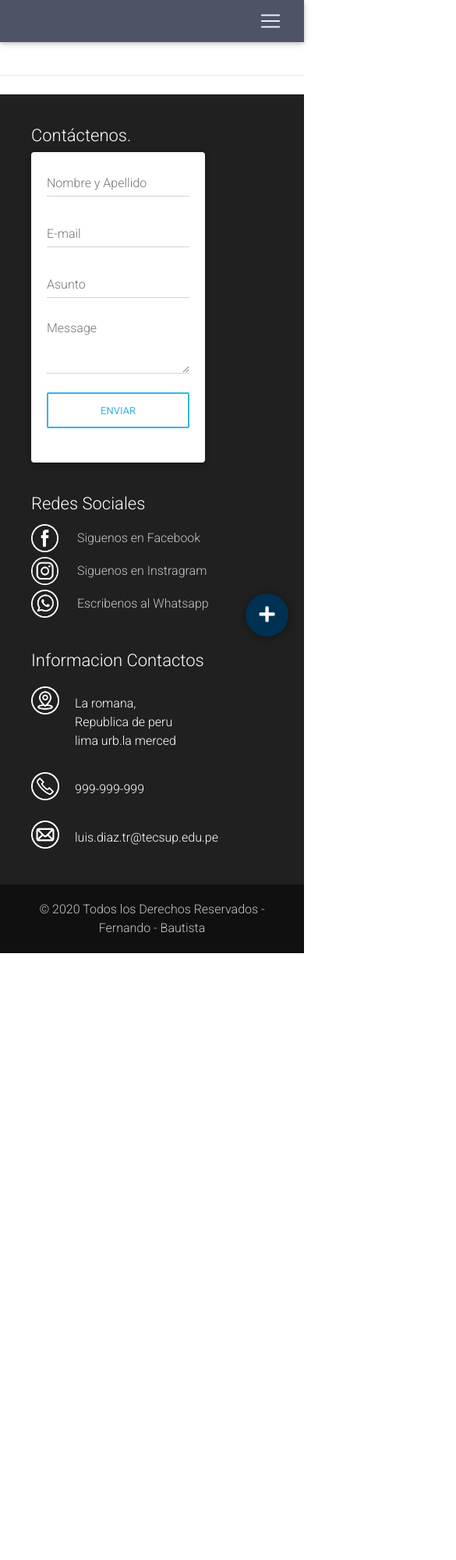
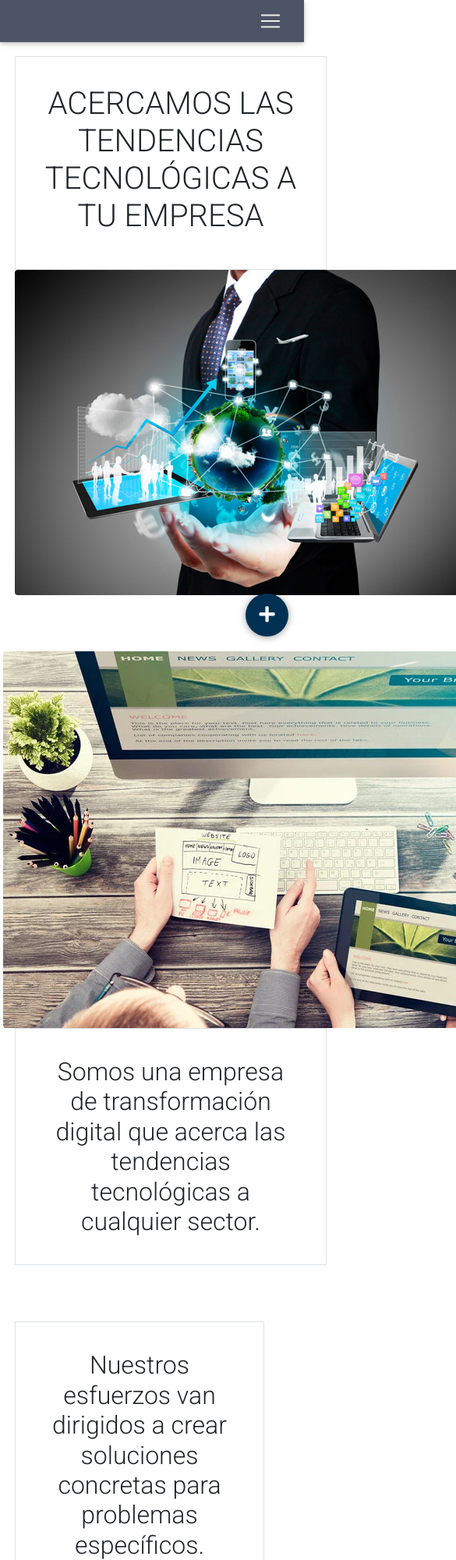
Before and after one commit to Elias-Bryan/practica1, a website: page public/index.html in a window 390 px wide. Shown: the top 2000 px of the page at 78% size, 585 px wide, since content can reach past the window. Before the commit the page ends 1222 px from the top, so only its background shows below. Drawn offline with nearby package versions, Linux system fonts and the light colour scheme.

Commit message:
Bienvenido

```diff
--- a/public/index.html
+++ b/public/index.html
@@ -20,7 +20,7 @@
 
   <!--<link  rel="icon"   href="static/img/logoweb/fenix.png" type="image/png" />-->
 </head>
-<body>
+<body class="bg.secundary">
   <nav class="navbar navbar-expand-md navbar-dark gris scrolling-nav fixed-top">
     <div class="container">
         <a class="navbar-brand" href="#">
@@ -58,6 +58,91 @@
     </div>
   </nav>
       <br/><br/><br/>
+
+  <div class="container text-center" >
+    <div class="row">
+
+      <div class="col-md-5">
+        <div class="card-section border round  p-3" style="width: 25rem;">
+            <div class="card-header-firt">
+
+                <div class="card-body">
+                    <h1 class="display">ACERCAMOS LAS TENDENCIAS TECNOLÓGICAS A TU EMPRESA</h1>
+
+                </div>
+            </div>
+        </div>
+    </div>
+    <div class="col-md-5 text-center">
+      <img  class=" img-ts rounded mx-auto d-block" src="img/wellcome.jpg" alt="welcome">
+    </div>
+  </div>
+  </div>
+  <br><br><br>
+  <div class="container text-center" >
+    <div class="row">
+      <div class="col-ms-6 text-center">
+        <img  class=" img-ts rounded mx-auto d-block" src="img/fondo.png" alt="welcome">
+      </div>
+      <div class="col-lg-4 col-md-12-4">
+        <div class="card-section border round  p-3" style="width: 25rem;">
+            <div class="card-header-firt">
+
+                <div class="card-body">
+
+                    <h2 class="card-text ">Somos una empresa de transformación digital que acerca las tendencias tecnológicas a cualquier sector. </h2>
+                </div>
+            </div>
+        </div>
+    </div>
+  </div>
+  </div>
+  <br> <br><br>
+  <div class="container text-center" >
+    <div class="row">
+
+      <div class="col-lg-4 col-md-12-4">
+        <div class="card-section border round  p-3" style="width: 20rem;">
+            <div class="card-header-firt">
+
+                <div class="card-body">
+
+                    <h2 class="card-text">Nuestros esfuerzos van dirigidos a crear soluciones concretas para problemas específicos.</h2>
+                </div>
+            </div>
+        </div>
+    </div>
+    <div class="col-ms-5 text-center">
+      <img  class=" img-ts rounded mx-auto d-block" src="img/wellcome2.jpg" alt="welcome">
+    </div>
+
+  </div>
+  </div>
+  <br><br><br>
+  <div class="container text-center" >
+    <div class="row">
+      <div class="col-ms-6 text-center">
+        <img  class=" img-ts rounded mx-auto d-block" src="img/fondo.png" alt="welcome">
+      </div>
+      <div class="col-lg-4 col-md-12-4">
+        <div class="card-section border round  p-3" style="width: 25rem;">
+            <div class="card-header-firt">
+
+                <div class="card-body">
+
+                    <h2 class="card-text"> Esta vía de ejecución ofrece un claro ahorro de costes a los clientes.</h2>
+                </div>
+            </div>
+        </div>
+    </div>
+
+  </div>
+  </div>
+
+
+
+
+
   <section>
   <div class="container">
     <div class="row">
```
Also changed, not shown: public/img/fondo.png (added), public/img/wellcome.jpg (added), public/img/wellcome2.jpg (added), public/img/wellcome3.jpg (added).
